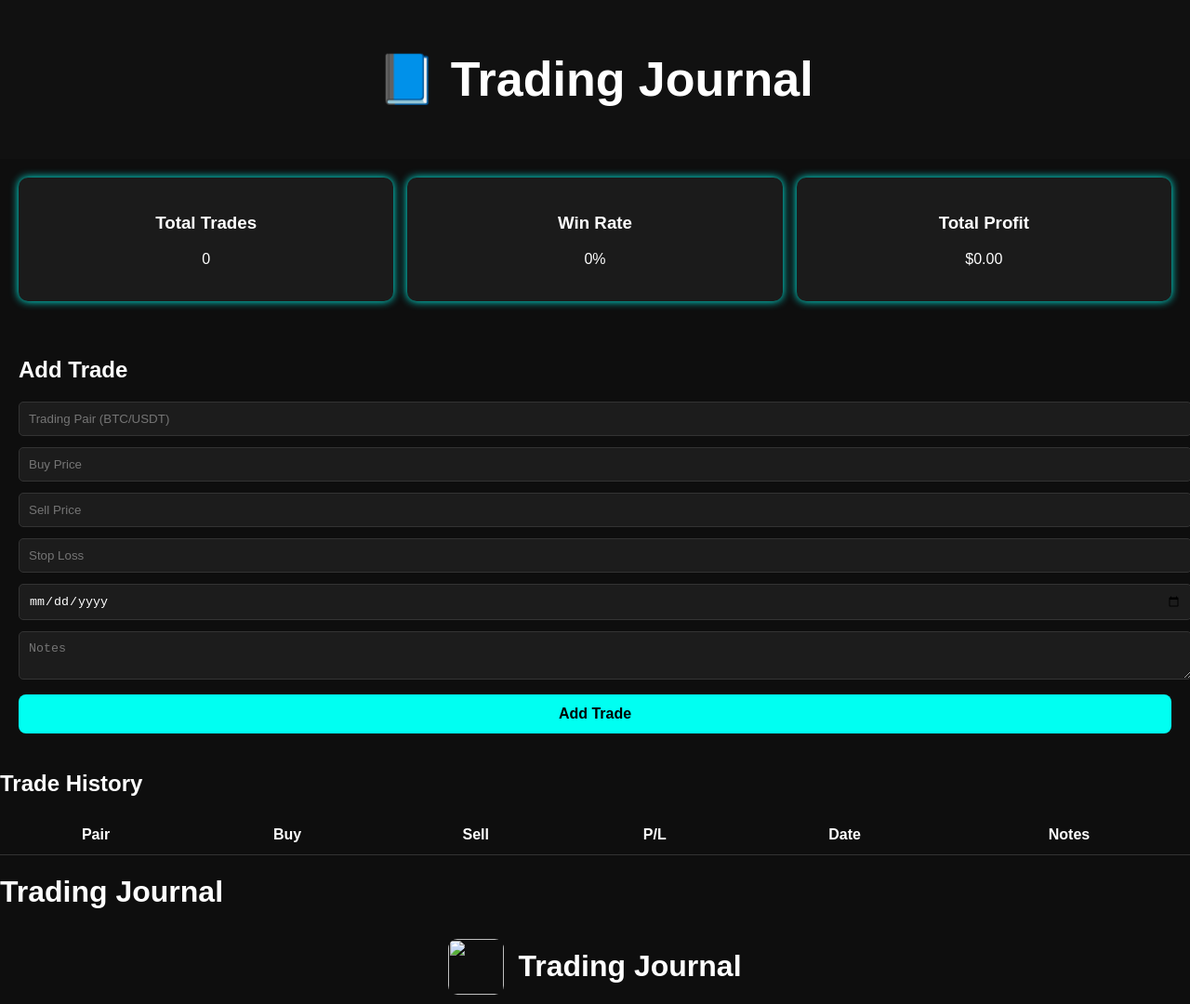
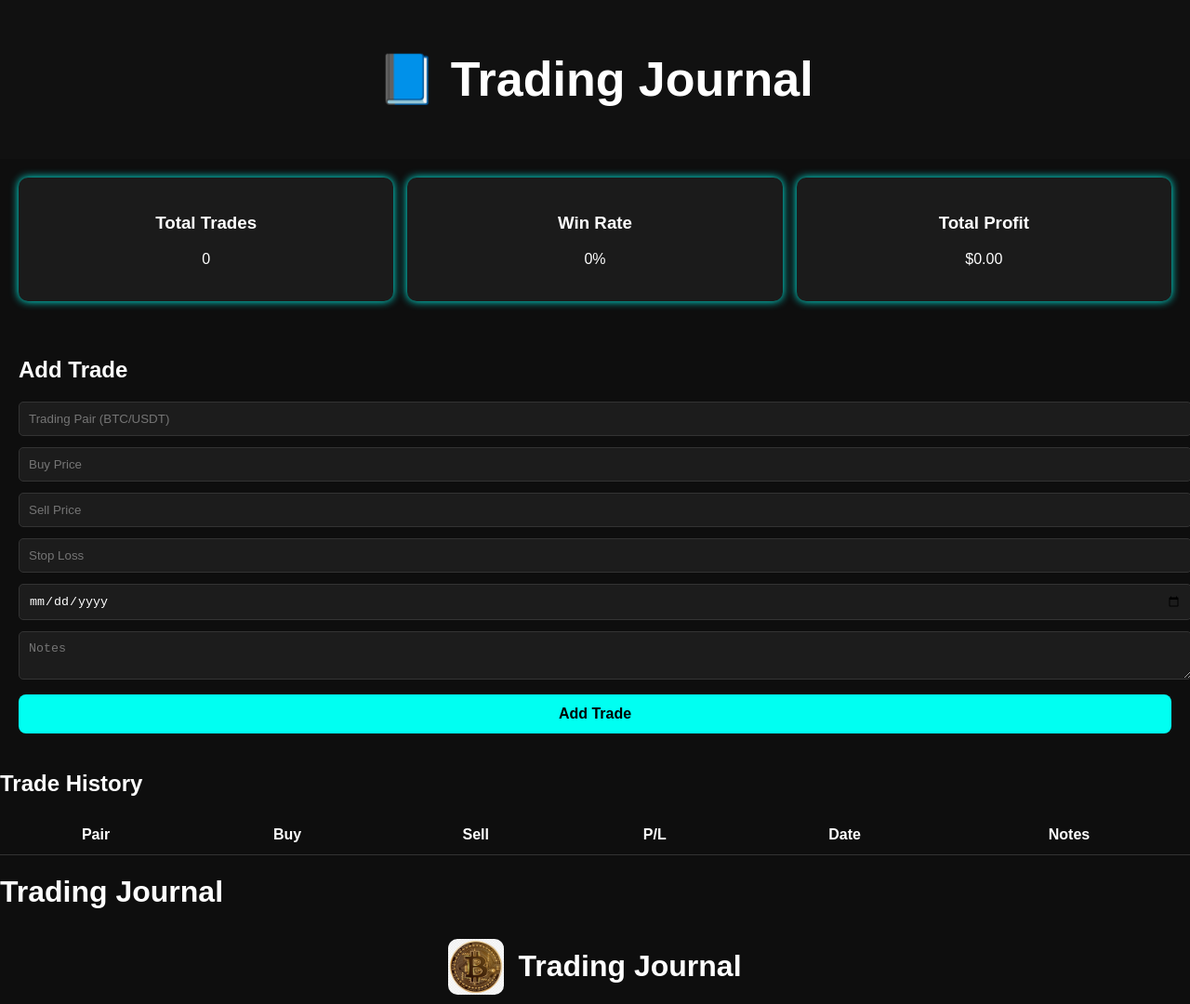
Before and after one commit to amitkumar147/Trading-Journal-Web-App, a plain HTML site: page index.html in a window 1280 px wide. Shown: the whole page at 93% size. Drawn offline with Linux system fonts and the light colour scheme.

Commit message:
Update index.html

```diff
--- a/index.html
+++ b/index.html
@@ -67,7 +67,7 @@
 </html>
 <h1>Trading Journal</h1>
 <div class="logo-container">
-  <img src="assets/logo.png"
+  <img src="logo.png"
   class="logo">
   <h1>Trading Journal</h1>
   </div>
```
